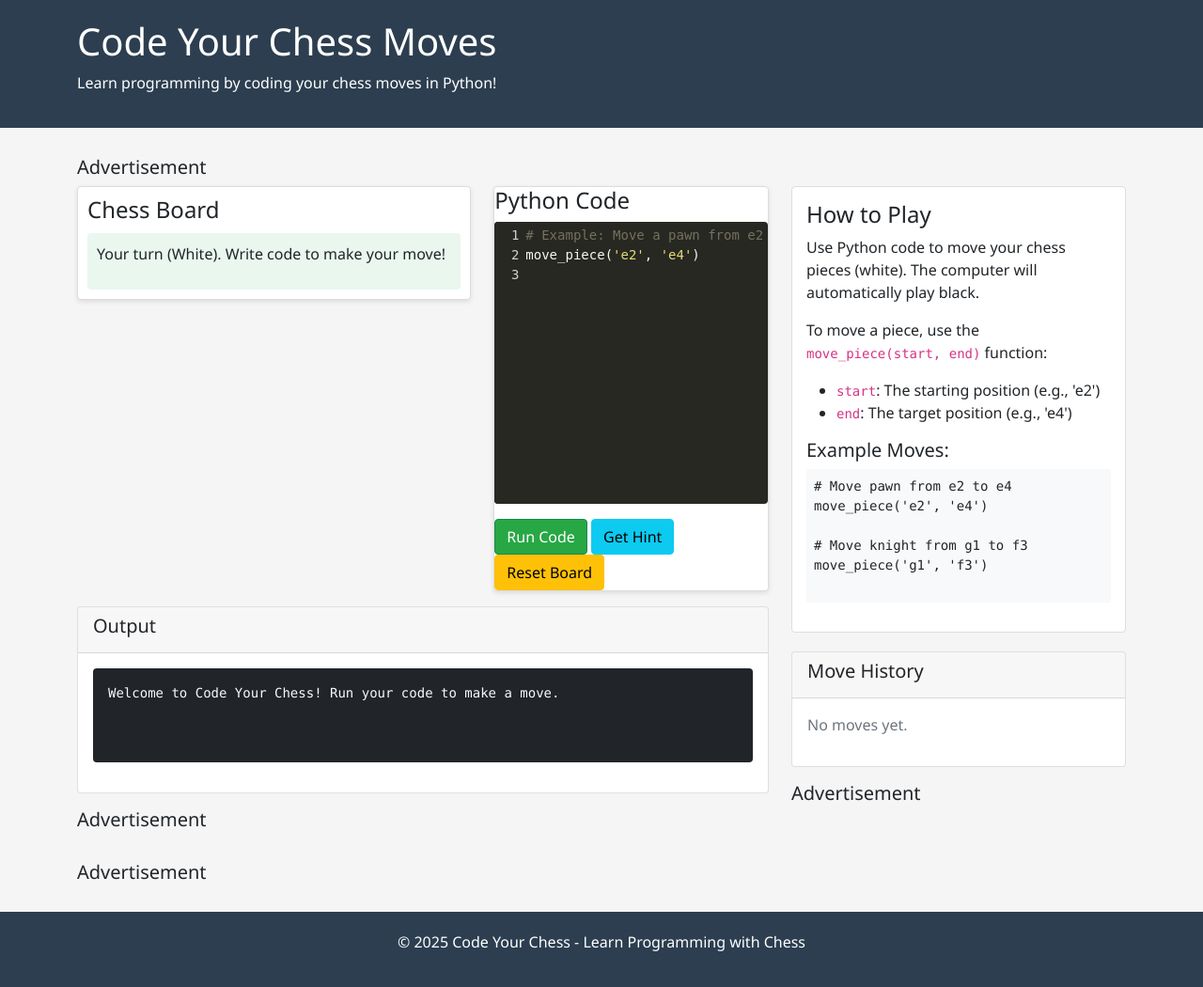
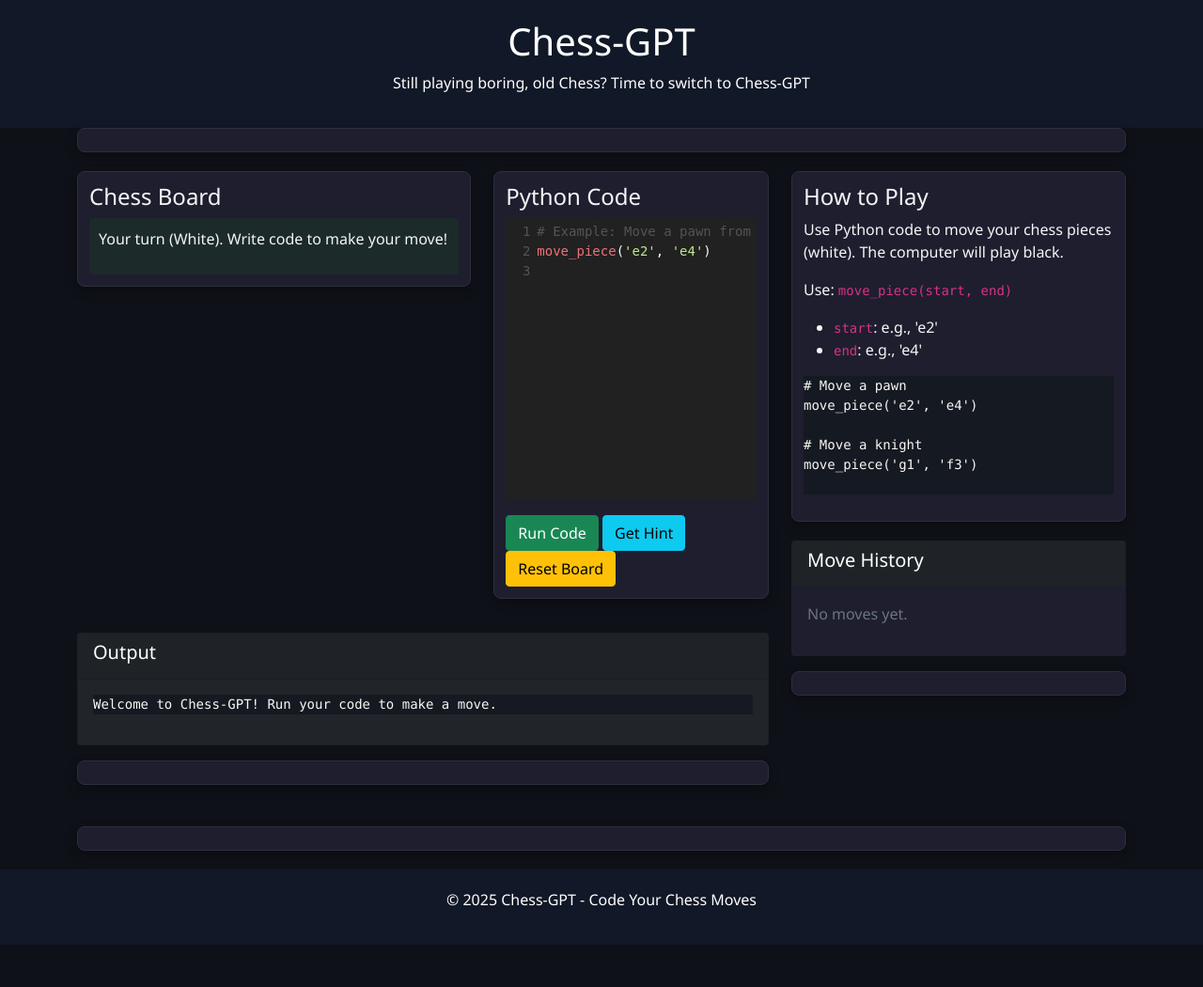
Before and after one commit to MIHIRVARTEKAR/ChessGPT, a Flask app: template templates/index.html in a window 1280 px wide. Shown: the whole page at 94% size. After the commit the page ends 1005 px from the top, so only its background shows below. Run offline with Flask 3, Linux system fonts and the light colour scheme; the template is opened without the code that fills it, so the values that code supplies are empty; some libraries are stand-ins or nearby versions.

Commit message:
Failed once new version

```diff
--- a/templates/index.html
+++ b/templates/index.html
@@ -1,121 +1,107 @@
 <!DOCTYPE html>
 <html lang="en">
 <head>
-    <link rel="icon" href="{{ url_for('static', filename='favicon.ico') }}" type="image/x-icon">
-    <meta charset="UTF-8">
-    <meta name="viewport" content="width=device-width, initial-scale=1.0">
-    <title>Code Your Chess Moves - Learn Programming with Chess</title>
+    <!-- Basic Meta -->
+    <meta charset="UTF-8" />
+    <meta name="viewport" content="width=device-width, initial-scale=1.0" />
+
+    <!-- SEO Meta -->
+    <title>Chess-GPT | Code Your Chess Moves</title>
+    <meta name="description" content="Still playing boring, old Chess? Time to switch to Chess-GPT." />
+    <meta name="keywords" content="chess, gpt, code, python, learn programming, chess AI, chess gpt, code chess, chess game" />
+    <meta name="author" content="Chess-GPT Team" />
+
+    <!-- Favicon -->
+    <link rel="icon" href="{{ url_for('static', filename='favicon.ico') }}" type="image/x-icon" />
+
+    <!-- Open Graph -->
+    <meta property="og:title" content="Chess-GPT | Code Your Chess Moves" />
+    <meta property="og:description" content="Still playing boring, old Chess? Time to switch to Chess-GPT." />
+    <meta property="og:image" content="{{ url_for('static', filename='metalogo.png') }}" />
+    <meta property="og:url" content="https://chess-gpt.com" />
+    <meta property="og:type" content="website" />
+
+    <!-- Twitter Card -->
+    <meta name="twitter:card" content="summary_large_image" />
+    <meta name="twitter:title" content="Chess-GPT | Code Your Chess Moves" />
+    <meta name="twitter:description" content="Still playing boring, old Chess? Time to switch to Chess-GPT." />
+    <meta name="twitter:image" content="{{ url_for('static', filename='metalogo.png') }}" />
+
+    <!-- Adsense (Replace with your actual publisher ID) -->
+    <script data-ad-client="ca-pub-XXXXXXXXXXXXXXXX" async
+            src="https://pagead2.googlesyndication.com/pagead/js/adsbygoogle.js"></script>
+
     <!-- Bootstrap CSS -->
-    <link href="https://cdn.jsdelivr.net/npm/bootstrap@5.1.3/dist/css/bootstrap.min.css" rel="stylesheet">
-    <!-- CodeMirror CSS for code editor -->
-    <link rel="stylesheet" href="https://cdnjs.cloudflare.com/ajax/libs/codemirror/5.62.0/codemirror.min.css">
-    <link rel="stylesheet" href="https://cdnjs.cloudflare.com/ajax/libs/codemirror/5.62.0/theme/monokai.min.css">
-    <script async src="https://pagead2.googlesyndication.com/pagead/js/adsbygoogle.js?client=ca-pub-8957735818115212"
-     crossorigin="anonymous"></script>
-    <!-- Basic Meta Tags -->
-    <meta charset="UTF-8">
-    <meta name="viewport" content="width=device-width, initial-scale=1.0">
-    <meta name="description" content="Play ChessGPT – A smart chess game that teaches and plays with you!">
-    <meta name="keywords" content="chess, ChessGPT, online chess, AI chess teacher">
-    <meta name="author" content="Your Name or Brand">
-    <!-- Open Graph Meta Tags -->
-    <meta property="og:title" content="ChessGPT – Your Smart Chess Teacher">
-    <meta property="og:description" content="Play chess online with an intelligent assistant that helps you improve.">
-    <meta property="og:image" content=""C:\Users\Mihir\OneDrive\Desktop\ChessGPT\static\metalogo.png"">
-    <meta property="og:url" content="https://chess-gpt.com">
-    <meta property="og:type" content="website">
-    <!-- Twitter Meta Tags -->
-    <meta name="twitter:card" content="summary_large_image">
-    <meta name="twitter:title" content="ChessGPT – Your Smart Chess Teacher">
-    <meta name="twitter:description" content="Play chess with an AI that teaches you.">
-    <meta name="twitter:image" content=""C:\Users\Mihir\OneDrive\Desktop\ChessGPT\static\metalogo.png"">
+    <link href="https://cdn.jsdelivr.net/npm/bootstrap@5.1.3/dist/css/bootstrap.min.css" rel="stylesheet" />
 
-
+    <!-- CodeMirror CSS -->
+    <link rel="stylesheet" href="https://cdnjs.cloudflare.com/ajax/libs/codemirror/5.62.0/codemirror.min.css" />
+    <link rel="stylesheet" href="https://cdnjs.cloudflare.com/ajax/libs/codemirror/5.62.0/theme/material-darker.min.css" />
 
     <style>
         body {
-            background-color: #f5f5f5;
+            background-color: #0e1117;
             font-family: 'Segoe UI', Tahoma, Geneva, Verdana, sans-serif;
+            color: #f5f5f5;
         }
-        .board-container {
-            border: 1px solid #ddd;
-            border-radius: 4px;
-            background-color: white;
-            padding: 10px;
-            box-shadow: 0 2px 5px rgba(0,0,0,0.1);
+        .board-container, .code-editor, .tutorial-section, .ad-container {
+            background-color: #1e1e2f;
+            border: 1px solid #2e2e3e;
+            border-radius: 8px;
+            padding: 12px;
+            box-shadow: 0 4px 12px rgba(0,0,0,0.3);
+            margin-bottom: 20px;
+        }
+        .CodeMirror {
+            height: 300px;
+            font-size: 14px;
+            background-color: #1e1e2f;
+            color: #ffffff;
         }
         #board-svg {
             width: 100%;
             height: auto;
         }
-        .code-editor {
-            border: 1px solid #ddd;
-            border-radius: 4px;
-            background-color: white;
-            box-shadow: 0 2px 5px rgba(0,0,0,0.1);
-        }
-        .CodeMirror {
-            height: 300px;
-            font-size: 14px;
-            border-radius: 4px;
-        }
         .game-status {
-            margin-top: 10px;
+            background-color: #1c2a2a;
             padding: 10px;
             border-radius: 4px;
-            background-color: #e9f7ef;
-        }
-        .tutorial-section {
-            background-color: white;
-            border: 1px solid #ddd;
-            border-radius: 4px;
-            padding: 15px;
-            margin-bottom: 20px;
         }
         .move-history {
             max-height: 200px;
             overflow-y: auto;
+            background-color: #1e1e2f;
         }
-        .btn-success {
-            background-color: #28a745;
-        }
-        .header {
-            background-color: #2c3e50;
+        .header, .footer {
+            background-color: #111827;
             color: white;
             padding: 20px 0;
-            margin-bottom: 30px;
+            text-align: center;
         }
-        .footer {
-            background-color: #2c3e50;
-            color: white;
-            padding: 20px 0;
-            margin-top: 30px;
-            text-align: center;
+        pre {
+            background-color: #151922;
+            color: #f8f8f2;
         }
     </style>
 </head>
+
 <body>
-    <!-- Header -->
     <div class="header">
         <div class="container">
-            <h1>Code Your Chess Moves</h1>
-            <p>Learn programming by coding your chess moves in Python!</p>
+            <h1>Chess-GPT</h1>
+            <p>Still playing boring, old Chess? Time to switch to Chess-GPT</p>
         </div>
     </div>
 
     <div class="container">
-        <!-- Top Ad Banner -->
-        <div class="ad-container">
-            <h5>Advertisement</h5>
-            <!-- Replace with actual ad code -->
-            <div id="top-ad-slot">
-                <!-- Ad will be inserted here -->
-            </div>
+        <!-- Top Ad -->
+        <div class="ad-container text-center">
+            <ins class="adsbygoogle" style="display:block" data-ad-format="auto"
+                 data-full-width-responsive="true"></ins>
         </div>
 
         <div class="row">
             <div class="col-md-8">
-                <!-- Main Content -->
                 <div class="row">
                     <!-- Chess Board -->
                     <div class="col-md-7">
@@ -127,7 +113,6 @@
                             </div>
                         </div>
                     </div>
-
                     <!-- Code Editor -->
                     <div class="col-md-5">
                         <div class="code-editor">
@@ -145,52 +130,43 @@ move_piece('e2', 'e4')
                     </div>
                 </div>
 
-                <!-- Output Section -->
-                <div class="row mt-3">
-                    <div class="col-12">
-                        <div class="card">
+                <!-- Output -->
+                <div class="card mt-3 bg-dark text-white">
                     <div class="card-header">
                         <h5>Output</h5>
                     </div>
                     <div class="card-body">
-                                <pre id="output" class="bg-dark text-light p-3" style="min-height: 100px; border-radius: 4px;">Welcome to Code Your Chess! Run your code to make a move.</pre>
-                            </div>
-                        </div>
+                        <pre id="output">Welcome to Chess-GPT! Run your code to make a move.</pre>
                     </div>
                 </div>
 
                 <!-- Sidebar Ad -->
-                <div class="ad-container mt-3">
-                    <h5>Advertisement</h5>
-                    <!-- Replace with actual ad code -->
-                    <div id="sidebar-ad-slot">
-                        <!-- Ad will be inserted here -->
-                    </div>
+                <div class="ad-container mt-3 text-center">
+                    <ins class="adsbygoogle" style="display:block" data-ad-format="auto"
+                         data-full-width-responsive="true"></ins>
                 </div>
             </div>
 
+            <!-- Right Column -->
             <div class="col-md-4">
-                <!-- Side Content -->
                 <div class="tutorial-section">
                     <h4>How to Play</h4>
-                    <p>Use Python code to move your chess pieces (white). The computer will automatically play black.</p>
-                    <p>To move a piece, use the <code>move_piece(start, end)</code> function:</p>
+                    <p>Use Python code to move your chess pieces (white). The computer will play black.</p>
+                    <p>Use: <code>move_piece(start, end)</code></p>
                     <ul>
-                        <li><code>start</code>: The starting position (e.g., 'e2')</li>
-                        <li><code>end</code>: The target position (e.g., 'e4')</li>
+                        <li><code>start</code>: e.g., 'e2'</li>
+                        <li><code>end</code>: e.g., 'e4'</li>
                     </ul>
-                    <h5>Example Moves:</h5>
-                    <pre class="bg-light p-2">
-# Move pawn from e2 to e4
+                    <pre>
+# Move a pawn
 move_piece('e2', 'e4')
 
-# Move knight from g1 to f3
+# Move a knight
 move_piece('g1', 'f3')
                     </pre>
                 </div>
 
-                <!-- Move History -->
-                <div class="card mt-3">
+                <div class="card mt-3 bg-dark text-white">
                     <div class="card-header">
                         <h5>Move History</h5>
                     </div>
@@ -199,31 +175,24 @@ move_piece('g1', 'f3')
                     </div>
                 </div>
 
-                <!-- Side Ad -->
-                <div class="ad-container mt-3">
-                    <h5>Advertisement</h5>
-                    <!-- Replace with actual ad code -->
-                    <div id="side-ad-slot">
-                        <!-- Ad will be inserted here -->
-                    </div>
+                <!-- Ad -->
+                <div class="ad-container mt-3 text-center">
+                    <ins class="adsbygoogle" style="display:block" data-ad-format="auto"
+                         data-full-width-responsive="true"></ins>
                 </div>
             </div>
         </div>
 
-        <!-- Bottom Ad Banner -->
-        <div class="ad-container mt-4">
-            <h5>Advertisement</h5>
-            <!-- Replace with actual ad code -->
-            <div id="bottom-ad-slot">
-                <!-- Ad will be inserted here -->
-            </div>
+        <!-- Bottom Ad -->
+        <div class="ad-container mt-4 text-center">
+            <ins class="adsbygoogle" style="display:block" data-ad-format="auto"
+                 data-full-width-responsive="true"></ins>
         </div>
     </div>
 
-    <!-- Footer -->
     <div class="footer">
         <div class="container">
-            <p>© 2025 Code Your Chess - Learn Programming with Chess</p>
+            <p>© 2025 Chess-GPT - Code Your Chess Moves</p>
         </div>
     </div>
 
@@ -231,173 +200,81 @@ move_piece('g1', 'f3')
     <script src="https://cdn.jsdelivr.net/npm/bootstrap@5.1.3/dist/js/bootstrap.bundle.min.js"></script>
     <script src="https://cdnjs.cloudflare.com/ajax/libs/codemirror/5.62.0/codemirror.min.js"></script>
     <script src="https://cdnjs.cloudflare.com/ajax/libs/codemirror/5.62.0/mode/python/python.min.js"></script>
-
     <script>
-        // Initialize CodeMirror
         const editor = CodeMirror.fromTextArea(document.getElementById("code-editor"), {
             mode: "python",
-            theme: "monokai",
+            theme: "material-darker",
             lineNumbers: true,
             indentUnit: 4,
             tabSize: 4,
-            indentWithTabs: false,
             autoCloseBrackets: true
         });
 
-        // History for moves
         const moveHistory = [];
 
-        // Run code button
-        document.getElementById("run-code").addEventListener("click", function() {
+        function updateMoveHistory(userCode, computerMove = null) {
+            const container = document.getElementById("move-history");
+            if (moveHistory.length === 0) container.innerHTML = "";
+            moveHistory.push({ user: userCode, computer: computerMove });
+            const moveItem = document.createElement("div");
+            moveItem.innerHTML = `<strong>You:</strong> ${userCode}<br>${computerMove ? `<strong>Computer:</strong> ${computerMove}` : ''}`;
+            container.appendChild(moveItem);
+        }
+
+        function updateGameStatus(data) {
+            const status = document.getElementById("game-status");
+            if (data.status) {
+                status.innerHTML = `<p>${data.status}</p>`;
+            }
+        }
+
+        document.getElementById("run-code").addEventListener("click", () => {
             const code = editor.getValue();
             document.getElementById("output").textContent = "Running code...";
 
             fetch("/move", {
                 method: "POST",
-                headers: {
-                    "Content-Type": "application/x-www-form-urlencoded",
-                },
-                body: new URLSearchParams({
-                    code: code
+                headers: { "Content-Type": "application/x-www-form-urlencoded" },
+                body: new URLSearchParams({ code })
             })
-            })
-            .then(response => response.json())
+            .then(res => res.json())
             .then(data => {
-                // Update the board
                 document.getElementById("board-svg").innerHTML = data.board_svg;
                 document.getElementById("output").textContent = data.result;
-
-                // Update game status
                 updateGameStatus(data);
-
-                // Update move history
-                const movesMatch = data.result.match(/Computer's move: ([a-h][1-8][a-h][1-8])/);
-                if (movesMatch) {
-                    const compMove = movesMatch[1];
-                    updateMoveHistory(code, compMove);
-                } else {
-                    // Just update with user code if computer didn't move
-                    updateMoveHistory(code);
-                }
+                const match = data.result.match(/Computer's move: ([a-h][1-8][a-h][1-8])/);
+                updateMoveHistory(code, match ? match[1] : null);
             })
-            .catch(error => {
-                document.getElementById("output").textContent = "Error: " + error;
+            .catch(err => {
+                document.getElementById("output").textContent = "Error: " + err;
             });
         });
 
-        // Get hint button
-        document.getElementById("get-hint").addEventListener("click", function() {
+        document.getElementById("get-hint").addEventListener("click", () => {
             fetch("/hint")
-            .then(response => response.json())
+            .then(res => res.json())
             .then(data => {
-                const currentOutput = document.getElementById("output").textContent;
-                document.getElementById("output").textContent = currentOutput + "\n\nHint: " + data.hint;
-                if (data.code_hint) {
-                    editor.setValue(data.code_hint);
-                }
+                document.getElementById("output").textContent += `\n\nHint: ${data.hint}`;
+                if (data.code_hint) editor.setValue(data.code_hint);
             })
-            .catch(error => {
-                document.getElementById("output").textContent += "\nError getting hint: " + error;
+            .catch(err => {
+                document.getElementById("output").textContent += "\nError getting hint: " + err;
             });
         });
 
-        // Reset board button
-        document.getElementById("reset-board").addEventListener("click", function() {
-            fetch("/reset", {
-                method: "POST"
-            })
-            .then(response => response.json())
+        document.getElementById("reset-board").addEventListener("click", () => {
+            fetch("/reset", { method: "POST" })
+            .then(res => res.json())
             .then(data => {
                 document.getElementById("board-svg").innerHTML = data.board_svg;
                 document.getElementById("output").textContent = "Board reset. Ready to start a new game!";
                 document.getElementById("game-status").innerHTML = "<p>Your turn (White). Write code to make your move!</p>";
-                // Clear move history
                 document.getElementById("move-history").innerHTML = "<p class='text-muted'>No moves yet.</p>";
                 moveHistory.length = 0;
-            })
-            .catch(error => {
-                document.getElementById("output").textContent = "Error resetting: " + error;
             });
         });
 
-        // Update game status based on response
-        function updateGameStatus(data) {
-            let statusHTML = "";
-
-            if (data.game_over) {
-                if (data.checkmate) {
-                    const winner = data.result.includes("1-0") ? "White" : "Black";
-                    statusHTML = `<div class="alert alert-success">Checkmate! ${winner} wins!</div>`;
-                } else if (data.stalemate) {
-                    statusHTML = `<div class="alert alert-warning">Game over - Stalemate!</div>`;
-                } else if (data.insufficient_material) {
-                    statusHTML = `<div class="alert alert-warning">Game over - Draw due to insufficient material!</div>`;
-                } else {
-                    statusHTML = `<div class="alert alert-warning">Game over!</div>`;
-                }
-            } else if (data.check) {
-                statusHTML = `<div class="alert alert-danger">Check! Protect your king!</div>`;
-            } else {
-                // Normal turn
-                statusHTML = `<p>Your turn (White). Write code to make your move!</p>`;
-            }
-
-            document.getElementById("game-status").innerHTML = statusHTML;
-        }
-
-        // Update move history
-        function updateMoveHistory(userCode, computerMove = null) {
-            const moveHistoryEl = document.getElementById("move-history");
-
-            // Extract the actual move from user code
-            const match = userCode.match(/move_piece\(['"](.*?)['"],\s*['"](.*?)['"]\)/);
-            if (match) {
-                const moveNum = moveHistory.length / 2 + 1;
-                const start = match[1];
-                const end = match[2];
-                const userMove = `${start}${end}`;
-
-                let historyItem = document.createElement("div");
-                historyItem.className = "mb-2";
-                historyItem.innerHTML = `<strong>${moveNum}.</strong> White: ${userMove}`;
-
-                if (computerMove) {
-                    historyItem.innerHTML += ` | Black: ${computerMove}`;
-                }
-
-                // Clear "no moves yet" message if it's there
-                if (moveHistory.length === 0) {
-                    moveHistoryEl.innerHTML = "";
-                }
-
-                moveHistoryEl.appendChild(historyItem);
-                moveHistory.push(userMove);
-                if (computerMove) moveHistory.push(computerMove);
-
-                // Scroll to bottom
-                moveHistoryEl.scrollTop = moveHistoryEl.scrollHeight;
-            }
-        }
-
-        // Ad integration placeholder - replace with actual ad code
-        function loadAds() {
-            // This is where you'd integrate your actual ad code
-            console.log("Loading ads...");
-
-            // Example of how you might load Google AdSense
-            /*
         (adsbygoogle = window.adsbygoogle || []).push({});
-            (adsbygoogle = window.adsbygoogle || []).push({});
-            (adsbygoogle = window.adsbygoogle || []).push({});
-            (adsbygoogle = window.adsbygoogle || []).push({});
-            */
-        }
-
-        // Load ads after page is ready
-        window.addEventListener('load', loadAds);
     </script>
-
-    <!-- Ad Script Placeholder - Replace with your actual ad provider script -->
-    <script async src="https://your-ad-provider.com/ads.js"></script>
 </body>
 </html>
```
Lines whose indentation alone changed are shown as unchanged.
